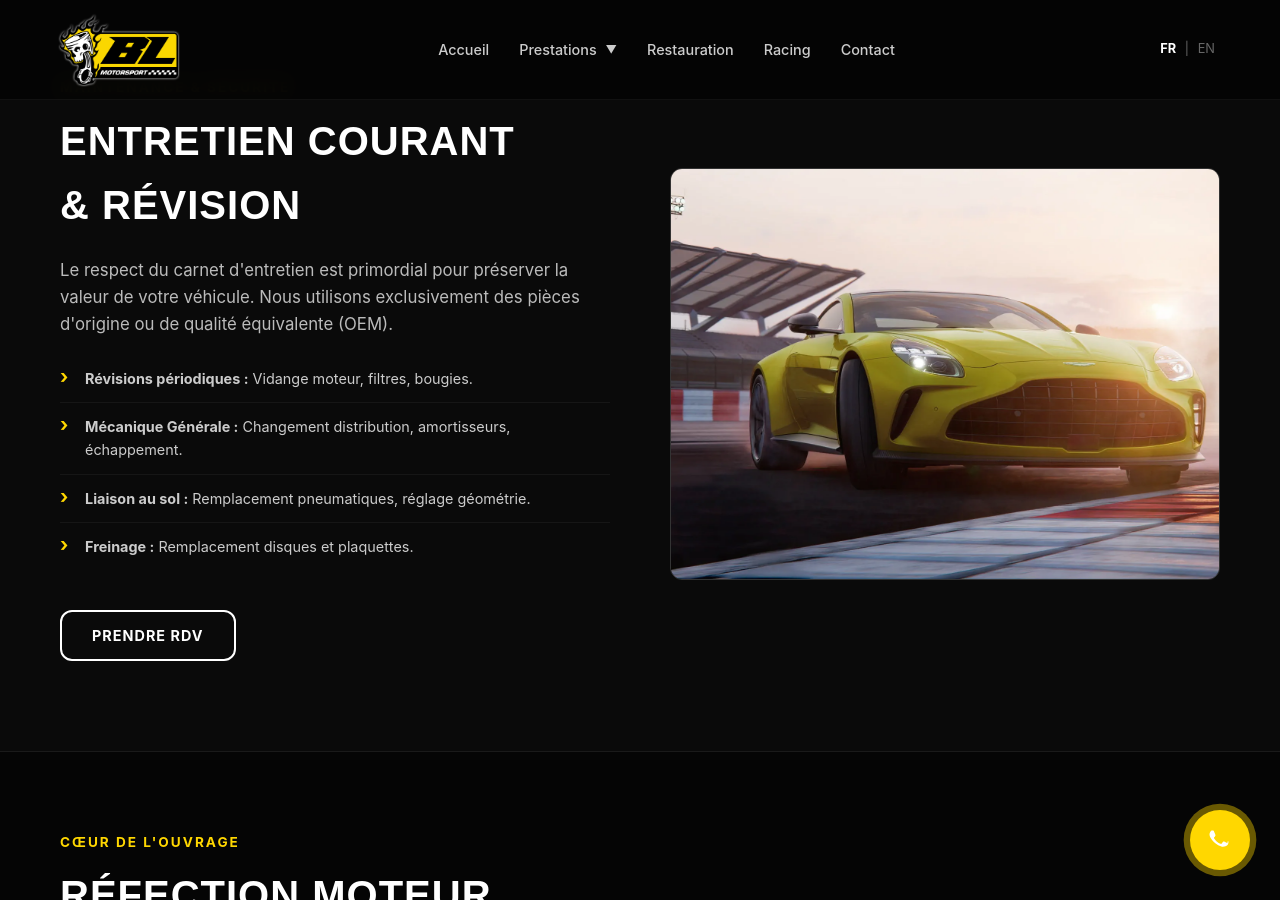
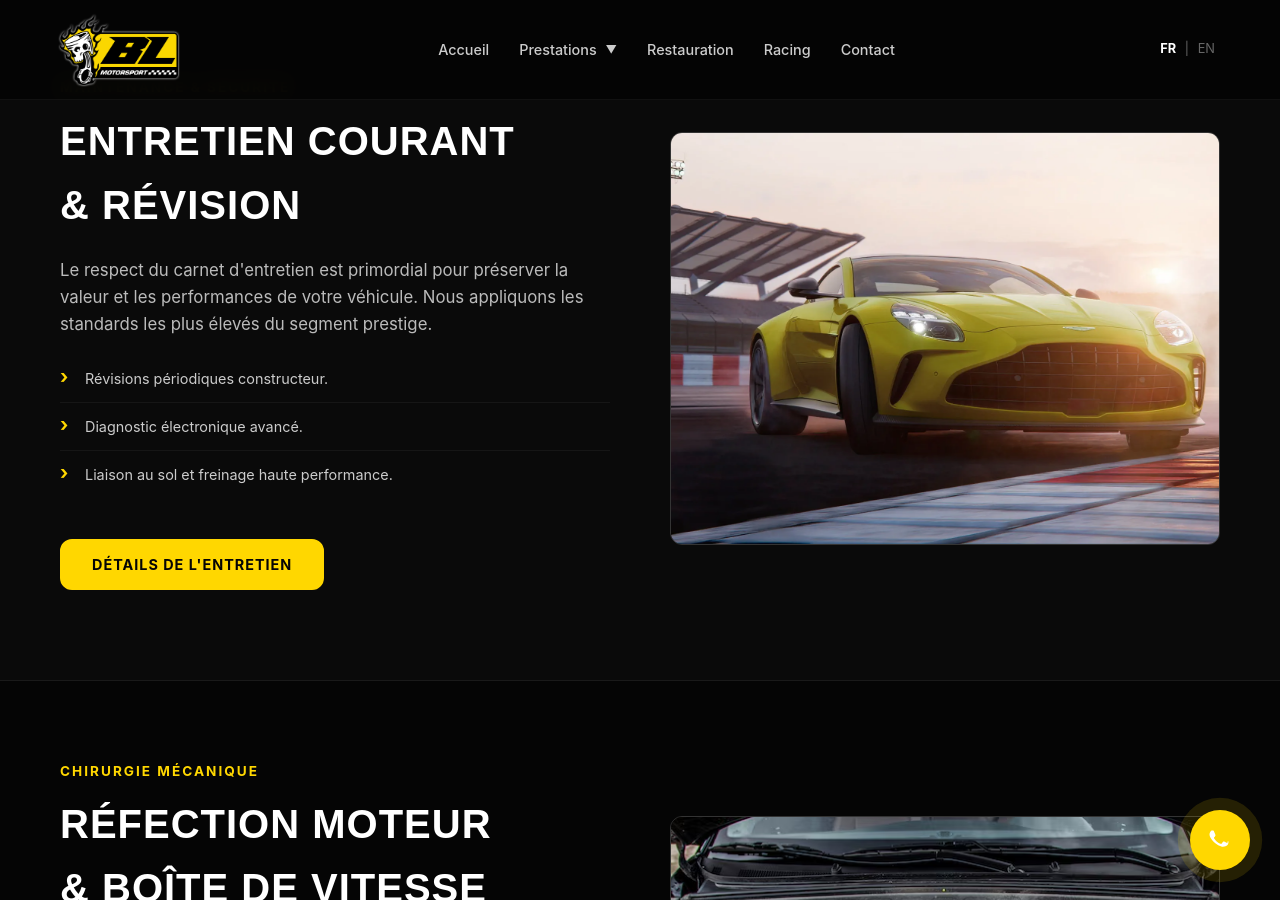
Before and after one commit to DuvalDVL/bl-motorsport, a Jekyll site: the page built from fr/prestations.html, in a window 1280 px wide and 900 px high, scrolled down 543 px. Built offline with Jekyll 4.4.1, drawn with Linux system fonts in a browser that asks for light colours; some of the changed text lies outside the part shown.

Commit message:
Update prestations.html

```diff
--- a/fr/prestations.html
+++ b/fr/prestations.html
@@ -1,7 +1,7 @@
 ---
 layout: default
-title: Prestations Mécanique Porsche, Ferrari & Collection
-description: "Réfection moteur, révision boîte de vitesse, entretien courant et service voiturier. B.L Motorsport intervient sur Combloux, Megève et Chamonix."
+title: Prestations Mécanique Porsche, Ferrari & Collection - B.L Motorsport
+description: "Découvrez nos pôles d'expertise à Combloux : entretien prestige, réfection moteur, préparation racing et restauration classic. Service voiturier Megève."
 permalink: /fr/prestations/
 lang: fr
 ---
@@ -11,7 +11,7 @@ lang: fr
   <div class="hero-overlay"></div>
   <div class="container hero-content">
     <h1 class="hero-title">NOS PRESTATIONS <br><span class="text-gradient">ATELIER</span></h1>
-    <p class="hero-subtitle">Maintenance, Réfection & Logistique.</p>
+    <p class="hero-subtitle">L'exigence de la compétition au service de l'exception.</p>
   </div>
 </section>
 
@@ -21,45 +21,88 @@ lang: fr
       <span class="service-subtitle">MAINTENANCE & SÉCURITÉ</span>
       <h2>ENTRETIEN COURANT<br>& RÉVISION</h2>
       <p>
-        Le respect du carnet d'entretien est primordial pour préserver la valeur de votre véhicule.
-        Nous utilisons exclusivement des pièces d'origine ou de qualité équivalente (OEM).
+        Le respect du carnet d'entretien est primordial pour préserver la valeur et les performances de votre véhicule. Nous appliquons les standards les plus élevés du segment prestige.
       </p>
-     <ul class="check-list">
-        <li><strong>Révisions périodiques :</strong> Vidange moteur, filtres, bougies.</li>
-        <li><strong>Mécanique Générale :</strong> Changement distribution, amortisseurs, échappement.</li>
-        <li><strong>Liaison au sol :</strong> Remplacement pneumatiques, réglage géométrie.</li>
-        <li><strong>Freinage :</strong> Remplacement disques et plaquettes.</li>
+      <ul class="check-list">
+        <li>Révisions périodiques constructeur.</li>
+        <li>Diagnostic électronique avancé.</li>
+        <li>Liaison au sol et freinage haute performance.</li>
       </ul>
-      <a href="{{ site.baseurl }}/fr/contact" class="btn btn-outline">Prendre RDV</a>
+      <a href="{{ site.baseurl }}/fr/entretien-prestige-combloux/" class="btn btn-primary">Détails de l'entretien</a>
     </div>
     <div class="service-image">
       <div class="img-wrapper">
-        <img src="{{ '/assets/img/prestation-entretien.jpg' | relative_url }}" alt="Atelier mécanique Combloux">
+        <img src="{{ '/assets/img/prestation-entretien.jpg' | relative_url }}" alt="Atelier mécanique prestige Combloux">
       </div>
     </div>
   </div>
 </section>
 
-<section class="service-detail-section bg-darker" id="technique" style="overflow: hidden;">
+<section class="service-detail-section bg-darker" id="technique">
   <div class="container service-grid-layout reverse">
     <div class="service-image">
       <div class="img-wrapper">
-        <img src="{{ '/assets/img/prestation-moteur.jpg' | relative_url }}" alt="Moteur Porsche ouvert">
+        <img src="{{ '/assets/img/prestation-moteur.jpg' | relative_url }}" alt="Réfection moteur Porsche Ferrari">
       </div>
     </div>
     <div class="service-text">
-      <span class="service-subtitle">CŒUR DE L'OUVRAGE</span>
+      <span class="service-subtitle">CHIRURGIE MÉCANIQUE</span>
       <h2>RÉFECTION MOTEUR <br>& BOÎTE DE VITESSE</h2>
       <p>
-        Quand la mécanique demande une intervention en profondeur. Grâce à notre expérience en compétition,
-        nous maîtrisons les assemblages complexes.
+        Expertise en métrologie et reconstruction de motorisations nobles. Nous redonnons vie à votre mécanique avec une précision chirurgicale héritée du Motorsport.
       </p>
       <ul class="check-list">
-        <li><strong>Réfection Moteur :</strong> Démontage complet, métrologie, remplacement coussinets/segmentation, étanchéité.</li>
-        <li><strong>Transmission :</strong> Révision et réfection de boîtes de vitesses (Manuelles & Séquentielles).</li>
-        <li><strong>Remise en route :</strong> Redémarrage fiable de véhicules de collection après arrêt prolongé.</li>
+        <li>Démontage complet et métrologie.</li>
+        <li>Fiabilisation et correction de défauts (IMS...).</li>
+        <li>Réfection boîtes de vitesses manuelles et PDK.</li>
       </ul>
-      <a href="{{ site.baseurl }}/fr/contact" class="btn btn-primary">Devis sur mesure</a>
+      <a href="{{ site.baseurl }}/fr/refection-moteur-boite-prestige/" class="btn btn-primary">Expertise Moteur</a>
+    </div>
+  </div>
+</section>
+
+<section class="service-detail-section" id="racing">
+  <div class="container service-grid-layout">
+    <div class="service-text">
+      <span class="service-subtitle">PERFORMANCE CIRCUIT</span>
+      <h2>DÉPARTEMENT RACING <br>& TRACKDAY</h2>
+      <p>
+        Optimisation châssis et préparation à la carte. Profitez de l'expertise d'un Car Chief international pour régler votre machine de piste.
+      </p>
+      <ul class="check-list">
+        <li>Setup châssis, poids par roue et géométrie.</li>
+        <li>Préparation Trackday et conformité FIA.</li>
+        <li>Assistance technique sur circuit.</li>
+      </ul>
+      <a href="{{ site.baseurl }}/fr/competition-racing-trackday/" class="btn btn-primary">L'esprit Racing</a>
+    </div>
+    <div class="service-image">
+      <div class="img-wrapper">
+        <img src="{{ '/assets/img/setup-racing.jpg' | relative_url }}" alt="Préparation compétition Megève">
+      </div>
+    </div>
+  </div>
+</section>
+
+<section class="service-detail-section bg-darker" id="restauration">
+  <div class="container service-grid-layout reverse">
+    <div class="service-image">
+      <div class="img-wrapper">
+        <img src="{{ '/assets/img/moteur-vintage.jpg' | relative_url }}" alt="Restauration Porsche Classic">
+      </div>
+    </div>
+    <div class="service-text">
+      <span class="service-subtitle">HÉRITAGE</span>
+      <h2>RESTAURATION <br>& VÉHICULES ANCIENS</h2>
+      <p>
+        De la remise en route après stockage à la restauration intégrale. Nous préservons l'authenticité de vos icônes tout en garantissant leur fiabilité.
+      </p>
+      <ul class="check-list">
+        <li>Réglage carburation et allumage d'époque.</li>
+        <li>Recherche de pièces d'origine (NOS).</li>
+        <li>Gestion de projets carrosserie et sellerie.</li>
+      </ul>
+      <a href="{{ site.baseurl }}/fr/restauration-vehicules-collection/" class="btn btn-primary">Découvrir le Classic</a>
     </div>
   </div>
 </section>
@@ -67,19 +110,21 @@ lang: fr
 <section class="service-detail-section" id="voiturier">
   <div class="container service-grid-layout">
     <div class="service-text">
-      <span class="service-subtitle">CONCIERGERIE</span>
-      <h2>SERVICE VOITURIER <br>& LOGISTIQUE</h2>
+      <span class="service-subtitle">LOGISTIQUE PREMIUM</span>
+      <h2>SERVICE VOITURIER <br>& CONCIERGERIE</h2>
       <p>
-        Pour faciliter votre organisation lors de votre séjour à Megève ou Chamonix, nous prenons en charge la logistique.
+        Facilitez l'entretien de votre véhicule lors de vos séjours à Megève, Chamonix ou Courchevel grâce à notre service de récupération à domicile.
       </p>
       <ul class="check-list">
-        <li><strong>Pick-up & Delivery :</strong> Nous récupérons votre véhicule à votre chalet/hôtel et vous le ramenons après intervention.</li>
-        <li><strong>Note :</strong> Pas de service de gardiennage/stockage longue durée sur place.</li>
+        <li>Pick-up & Delivery à votre chalet ou hôtel.</li>
+        <li>Transport sécurisé et confidentiel.</li>
+        <li>Disponibilité sur toute la vallée de l'Arve.</li>
       </ul>
+      <a href="{{ site.baseurl }}/fr/contact" class="btn btn-outline">Nous contacter</a>
     </div>
     <div class="service-image">
       <div class="img-wrapper">
-        <img src="{{ '/assets/img/prestation-voiturier.jpg' | relative_url }}" alt="Service voiturier Megève">
+        <img src="{{ '/assets/img/prestation-voiturier.jpg' | relative_url }}" alt="Service voiturier Megève Chamonix">
       </div>
     </div>
   </div>
```
